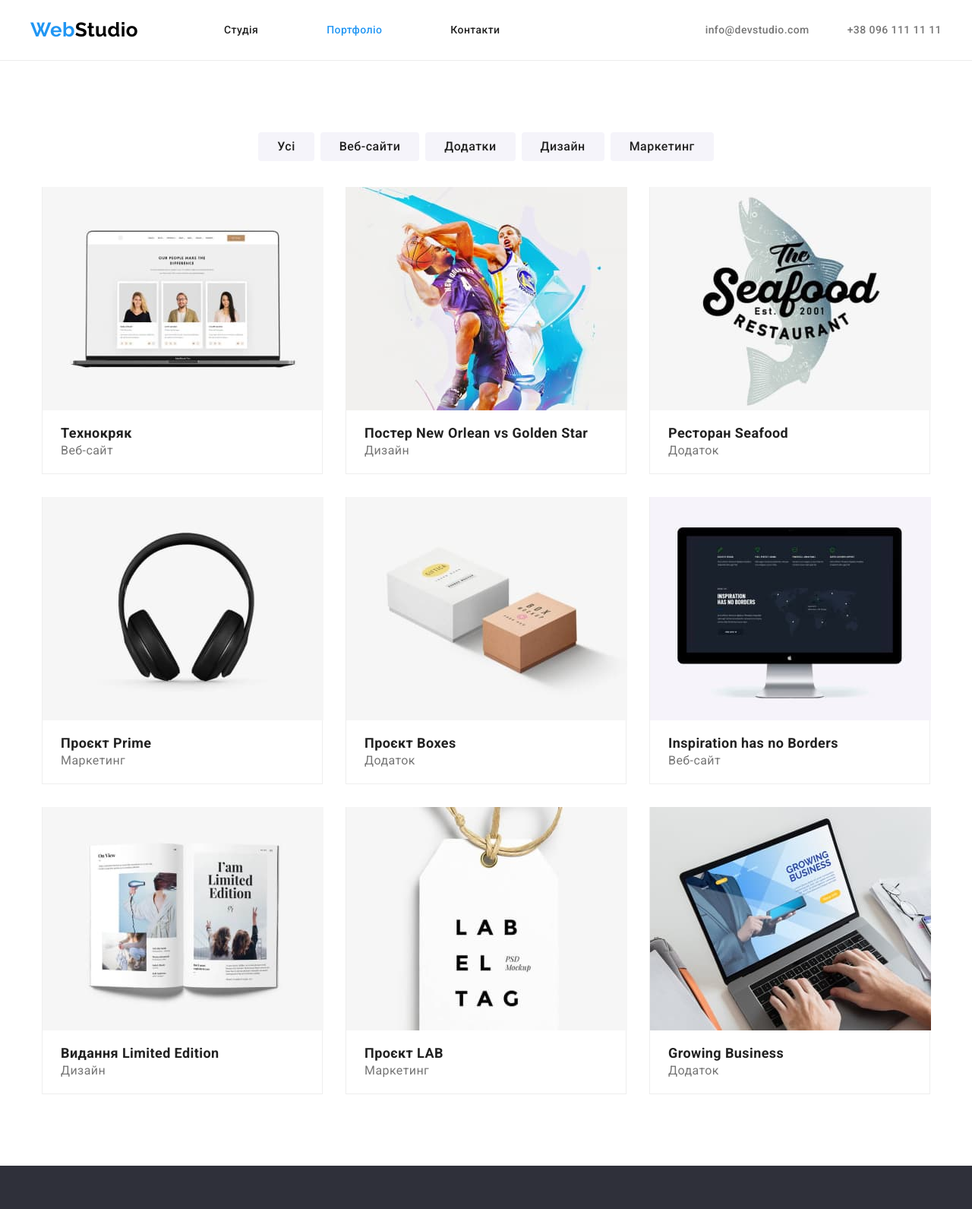
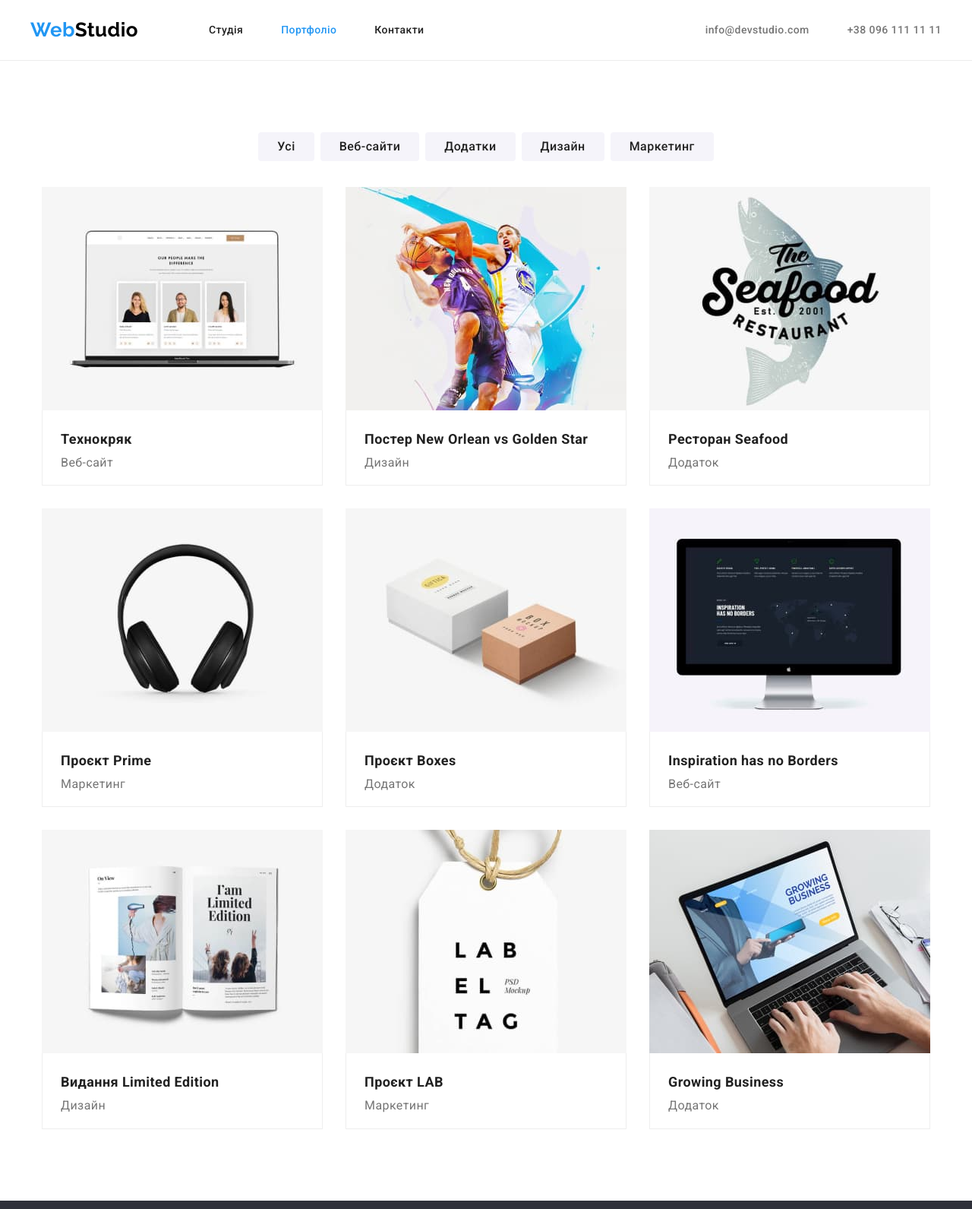
Before and after one commit to alexholov/goit-markup-hw-03, a plain HTML site: page potfolio.html in a window 1280 px wide. Shown: the top 1591 px of the page at 76% size. Drawn offline with nearby package versions, Linux system fonts and the light colour scheme.

Commit message:
исправил

```diff
--- a/css/styles.css
+++ b/css/styles.css
@@ -42,6 +42,10 @@ ul {
   margin: 0;
   padding: 0;
   list-style: none;
+}
+a {
+  text-decoration: none;
+    color: inherit;
 }
 
 .container {
@@ -102,7 +106,8 @@ ul {
   color: var(--main-color);
   font-weight: 500;
   text-decoration: none;
-  padding: 20px;
+  padding-top: 32px;
+  padding-bottom: 32px;
 }
 
 .site-nav .link:hover,
@@ -140,9 +145,10 @@ ul {
 
 .section-hero {
   background-color: var(--secondary-backround-color);
+  padding-top: 200px;
+  padding-bottom: 200px;
 }
 .hero {
-  /* width: 1600px; */
   text-align: center;
   background-color: var(--secondary-backround-color);
 }
@@ -163,7 +169,6 @@ ul {
 .btn {
   background-color: var(--accent-color);
   color: #ffffff;
-  margin-bottom: 200px;
   padding: 10px 32px;
   box-shadow: 0px 4px 4px rgba(0, 0, 0, 0.15);
   border: 0;
@@ -243,7 +248,7 @@ ul {
   margin-bottom: 10px;
   font-weight: 500;
   font-size: 16px;
-  line-height: 19px;
+  line-height: 1.18;
   text-align: center;
   letter-spacing: 0.03em;
 }
@@ -251,7 +256,7 @@ ul {
   text-align: center;
   color: var(--secondary-color);
   font-size: 16px;
-  line-height: 1.9;
+  line-height: 1.17;
   font-weight: 400;
 }
 .team {
@@ -305,18 +310,17 @@ ul {
   flex-wrap: wrap;
   gap: 30px;
 }
-.list-cards .cards {
-  border: 1px solid #eeeeee;
-  border-top: 0;
-  width: 370px;
-}
+
 .cards .item-text {
   padding: 20px 24px 20px 24px;
   text-align: start;
+  border: 1px solid #eeeeee;
+  border-top: 0;
 }
 .item-text .title {
   margin-bottom: 4px;
   font-size: 18px;
+  line-height: 2;
 }
 .item-text .text {
   font-size: 16px;
--- a/potfolio.html
+++ b/potfolio.html
@@ -50,6 +50,7 @@
 
           <ul class="list-cards">
             <li class="cards">
+              <a href="">
                 <img
                   class="item"
                   src="./images/img7.jpg"
@@ -61,8 +62,10 @@
                   <h3 class="title">Технокряк</h3>
                   <p class="text">Веб-сайт</p>
                 </div>
+              </a>
             </li>
             <li class="cards">
+              <a href="">
                 <img
                   class="item"
                   src="./images/img8.jpg"
@@ -74,8 +77,10 @@
                   <h3 class="title">Постер New Orlean vs Golden Star</h3>
                   <p class="text">Дизайн</p>
                 </div>
+              </a>
             </li>
             <li class="cards">
+              <a href="">
                 <img
                   class="item"
                   src="./images/img9.jpg"
@@ -87,15 +92,25 @@
                   <h3 class="title">Ресторан Seafood</h3>
                   <p class="text">Додаток</p>
                 </div>
+              </a>
             </li>
             <li class="cards">
-              <img class="item" src="./images/img10.jpg" alt="Навушники" width="370" height="294" />
+              <a href="">
+                <img
+                  class="item"
+                  src="./images/img10.jpg"
+                  alt="Навушники"
+                  width="370"
+                  height="294"
+                />
                 <div class="item-text">
                   <h3 class="title">Проєкт Prime</h3>
                   <p class="text">Маркетинг</p>
                 </div>
+              </a>
             </li>
             <li class="cards">
+              <a href="">
                 <img
                   class="item"
                   src="./images/img11.jpg"
@@ -107,15 +122,19 @@
                   <h3 class="title">Проєкт Boxes</h3>
                   <p class="text">Додаток</p>
                 </div>
+              </a>
             </li>
             <li class="cards">
+              <a href="">
                 <img class="item" src="./images/img12.jpg" alt="Монітор" width="370" height="294" />
                 <div class="item-text">
                   <h3 class="title">Inspiration has no Borders</h3>
                   <p class="text">Веб-сайт</p>
                 </div>
+              </a>
             </li>
             <li class="cards">
+              <a href="">
                 <img
                   class="item"
                   src="./images/img13.jpg"
@@ -127,8 +146,10 @@
                   <h3 class="title">Видання Limited Edition</h3>
                   <p class="text">Дизайн</p>
                 </div>
+              </a>
             </li>
             <li class="cards">
+              <a href="">
                 <img
                   class="item"
                   src="./images/img14.jpg"
@@ -140,8 +161,10 @@
                   <h3 class="title">Проєкт LAB</h3>
                   <p class="text">Маркетинг</p>
                 </div>
+              </a>
             </li>
             <li class="cards">
+              <a href="">
                 <img
                   class="item"
                   src="./images/img15.jpg"
@@ -153,6 +176,7 @@
                   <h3 class="title">Growing Business</h3>
                   <p class="text">Додаток</p>
                 </div>
+              </a>
             </li>
           </ul>
         </div>
```
Also changed, not shown: index.html (+1 -2 lines). Lines whose indentation alone changed are shown as unchanged.
